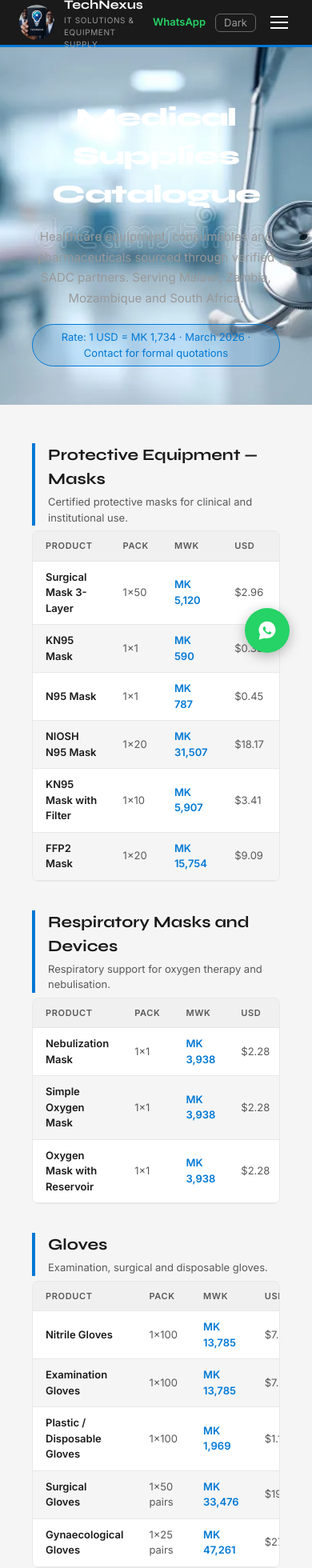
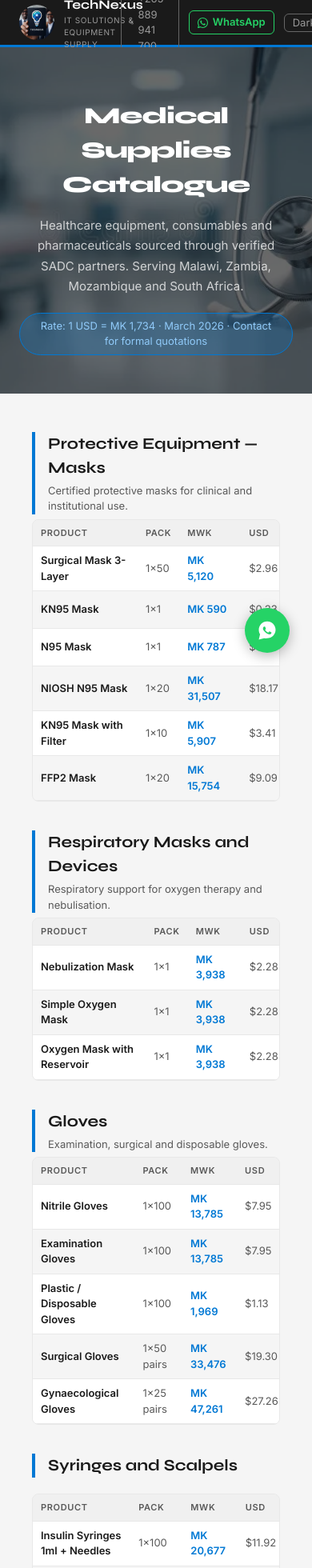
Before and after one commit to tafika-itaye/technexus-next, a Next.js app: page /medical-supplies in a window 390 px wide. Shown: the top 1960 px of the page at 80% size. Built offline with nearby package versions, Linux system fonts and the light colour scheme.

Commit message:
Mobile CSS, Nav icons+buttons, medical supplies hero fix, credentials hero clean

```diff
--- a/app/components/Nav.tsx
+++ b/app/components/Nav.tsx
@@ -58,8 +58,14 @@
         </Link>
 
         <div style={{ display: "flex", alignItems: "center", gap: "12px" }}>
-          <a href="tel:+265889941700" className="nav-phone" style={{ color: "var(--fl-neutral-40)", fontSize: "13px", textDecoration: "none" }}>+265 889 941 700</a>
-          <a href="https://wa.me/265889941700" target="_blank" rel="noopener" style={{ color: "#25D366", fontSize: "13px", fontWeight: 600, textDecoration: "none" }}>WhatsApp</a>
+          <a href="tel:+265889941700" className="nav-phone" style={{ display: "inline-flex", alignItems: "center", gap: "6px", color: "var(--fl-neutral-40)", fontSize: "13px", textDecoration: "none", border: "1px solid var(--fl-neutral-60)", borderRadius: "6px", padding: "4px 10px" }}>
+            <svg width="13" height="13" viewBox="0 0 24 24" fill="none" stroke="currentColor" strokeWidth="2" strokeLinecap="round" strokeLinejoin="round"><path d="M22 16.92v3a2 2 0 0 1-2.18 2 19.79 19.79 0 0 1-8.63-3.07A19.5 19.5 0 0 1 4.69 13.1 19.79 19.79 0 0 1 1.58 4.5 2 2 0 0 1 3.55 2.32h3a2 2 0 0 1 2 1.72c.127.96.361 1.903.7 2.81a2 2 0 0 1-.45 2.11L7.91 9.91a16 16 0 0 0 6 6l1.27-1.27a2 2 0 0 1 2.11-.45c.907.339 1.85.573 2.81.7A2 2 0 0 1 21.73 16.92z"/></svg>
+            +265 889 941 700
+          </a>
+          <a href="https://wa.me/265889941700" target="_blank" rel="noopener" style={{ display: "inline-flex", alignItems: "center", gap: "6px", color: "#25D366", fontSize: "13px", fontWeight: 600, textDecoration: "none", border: "1px solid #25D366", borderRadius: "6px", padding: "4px 10px" }}>
+            <svg width="13" height="13" viewBox="0 0 24 24" fill="currentColor"><path d="M17.472 14.382c-.297-.149-1.758-.867-2.03-.967-.273-.099-.471-.148-.67.15-.197.297-.767.966-.94 1.164-.173.199-.347.223-.644.075-.297-.15-1.255-.463-2.39-1.475-.883-.788-1.48-1.761-1.653-2.059-.173-.297-.018-.458.13-.606.134-.133.298-.347.446-.52.149-.174.198-.298.298-.497.099-.198.05-.371-.025-.52-.075-.149-.669-1.612-.916-2.207-.242-.579-.487-.5-.669-.51-.173-.008-.371-.01-.57-.01-.198 0-.52.074-.792.372-.272.297-1.04 1.016-1.04 2.479 0 1.462 1.065 2.875 1.213 3.074.149.198 2.096 3.2 5.077 4.487.709.306 1.262.489 1.694.625.712.227 1.36.195 1.871.118.571-.085 1.758-.719 2.006-1.413.248-.694.248-1.289.173-1.413-.074-.124-.272-.198-.57-.347z"/><path d="M12 0C5.373 0 0 5.373 0 12c0 2.123.558 4.115 1.535 5.845L.057 23.704a.5.5 0 0 0 .614.666l6.062-1.594A11.944 11.944 0 0 0 12 24c6.627 0 12-5.373 12-12S18.627 0 12 0zm0 22c-1.885 0-3.652-.518-5.166-1.42l-.37-.218-3.83 1.006 1.022-3.724-.24-.386A9.943 9.943 0 0 1 2 12C2 6.477 6.477 2 12 2s10 4.477 10 10-4.477 10-10 10z"/></svg>
+            WhatsApp
+          </a>
           <button
             onClick={toggleTheme}
             aria-label="Toggle theme"
--- a/app/credentials/CredentialsClient.tsx
+++ b/app/credentials/CredentialsClient.tsx
@@ -64,15 +64,15 @@
     <div style={{ background: BG, color: TEXT, fontFamily: "var(--font-body)", minHeight: "100vh" }}>
 
       {/* HERO */}
-      <div style={{ padding: "80px 40px 48px", textAlign: "center", borderBottom: "1px solid " + BORDER, backgroundImage: "url(/index_main/server_rack_2.webp)", backgroundSize: "cover", backgroundPosition: "center", position: "relative" }}>
-        <h1 style={{ fontFamily: "var(--font-syne)", fontSize: "clamp(2rem,5vw,3rem)", fontWeight: 800, color: "var(--fl-neutral-90)", letterSpacing: "-0.03em", marginBottom: "16px" }}>
+      <div style={{ padding: "64px 24px 48px", textAlign: "center", borderBottom: "1px solid " + BORDER, background: "var(--fl-neutral-90)" }}>
+        <h1 style={{ fontFamily: "var(--font-syne)", fontSize: "clamp(2rem,5vw,3rem)", fontWeight: 800, color: "#fff", letterSpacing: "-0.03em", marginBottom: "16px" }}>
           Company Credentials &amp; Contact
         </h1>
-        <p style={{ color: MUTED, fontSize: "16px", maxWidth: "600px", margin: "0 auto 24px", lineHeight: 1.7 }}>
+        <p style={{ color: "rgba(255,255,255,0.65)", fontSize: "15px", maxWidth: "600px", margin: "0 auto 24px", lineHeight: 1.7 }}>
           Registration details, compliance framework, diplomatic references and a direct enquiry form.
           Available for government tenders, private sector contracts and development partner procurement.
         </p>
-        <div style={{ display: "inline-block", background: "rgba(0,120,212,0.12)", border: "1px solid " + ACCENT, borderRadius: "999px", padding: "6px 20px", color: ACCENT, fontSize: "13px" }}>
+        <div style={{ display: "inline-block", background: "rgba(0,120,212,0.25)", border: "1px solid var(--fl-blue)", borderRadius: "999px", padding: "6px 20px", color: "#90caf9", fontSize: "13px" }}>
           MANePS Active · PPDA Registered · MRA Compliant · BRN.A6SNWQY
         </div>
       </div>
--- a/app/globals.css
+++ b/app/globals.css
@@ -33,9 +33,9 @@
   --font-display: 'Syne', sans-serif;
   --font-body:    'Inter', 'Segoe UI', system-ui, -apple-system, sans-serif;
   --nav-h:        64px;
+  --page-pad:     40px;
 }
 
-/* EIS dark theme tokens */
 [data-theme="eis"] {
   --c-bg:           #0a0f0d;
   --c-surface:      #111a14;
@@ -51,17 +51,8 @@
   --c-white:        #ffffff;
 }
 
-*, *::before, *::after {
-  box-sizing: border-box;
-  margin: 0;
-  padding: 0;
-}
-
-html {
-  scroll-behavior: smooth;
-  overflow-x: clip;
-}
-
+*, *::before, *::after { box-sizing: border-box; margin: 0; padding: 0; }
+html { scroll-behavior: smooth; overflow-x: clip; }
 body {
   font-family: var(--font-body);
   background: var(--bg);
@@ -71,28 +62,11 @@
   font-size: 15px;
   -webkit-font-smoothing: antialiased;
 }
+a { color: var(--accent); text-decoration: none; }
+a:hover { text-decoration: underline; color: var(--accent-dark); }
+img { max-width: 100%; display: block; }
+*:focus-visible { outline: 2px solid var(--accent); outline-offset: 2px; }
 
-a {
-  color: var(--accent);
-  text-decoration: none;
-}
-
-a:hover {
-  text-decoration: underline;
-  color: var(--accent-dark);
-}
-
-img {
-  max-width: 100%;
-  display: block;
-}
-
-*:focus-visible {
-  outline: 2px solid var(--accent);
-  outline-offset: 2px;
-}
-
-/* Dark colour scheme */
 [data-color-scheme="dark"] {
   --bg:          #111111;
   --surface:     #1a1a1a;
@@ -102,32 +76,84 @@
   --border:      #2a2a2a;
 }
 
-/* Nav mobile */
+/* NAV */
 .nav-links {
   display: flex;
   flex-wrap: wrap;
   padding: 0 24px;
   gap: 2px;
 }
+
+/* MOBILE OVERRIDES */
 @media (max-width: 768px) {
-  .ham-btn {
-    display: flex !important;
-  }
-  .nav-phone {
-    display: none;
-  }
+  :root { --page-pad: 16px; }
+
+  /* Nav */
+  .ham-btn { display: flex !important; }
+  .nav-phone { display: none; }
   .nav-links {
     display: none;
     flex-direction: column;
     padding: 8px 0;
     border-top: 1px solid #2a2a2a;
   }
-  .nav-links.nav-open {
-    display: flex;
-  }
+  .nav-links.nav-open { display: flex; }
   .nav-links a {
     padding: 12px 24px !important;
     border-bottom: none !important;
     border-top: 1px solid #2a2a2a;
   }
+
+  /* Page padding */
+  .page-hero { padding: 48px 16px 32px !important; }
+  .page-content { padding: 24px 16px !important; }
+
+  /* Grid collapses */
+  .mobile-stack { grid-template-columns: 1fr !important; }
+  .mobile-stack-2 { grid-template-columns: 1fr 1fr !important; }
+
+  /* Hero headings */
+  .hero-title { font-size: 1.8rem !important; }
+
+  /* Tables */
+  table { font-size: 12px !important; }
+  th, td { padding: 8px 10px !important; }
+
+  /* WA FAB — smaller, higher to avoid browser chrome */
+  .wa-fab {
+    width: 48px !important;
+    height: 48px !important;
+    bottom: 20px !important;
+    right: 16px !important;
+  }
+
+  /* EIS stats grid — 2 col on mobile */
+  .stats-grid { grid-template-columns: 1fr 1fr !important; }
+
+  /* EIS features — single col */
+  .features-grid { grid-template-columns: 1fr !important; }
+
+  /* EIS process — scroll horizontally */
+  .process-grid {
+    grid-template-columns: repeat(5, minmax(160px, 1fr)) !important;
+    overflow-x: auto;
+  }
+
+  /* Pricing cards — single col */
+  .plans-grid { grid-template-columns: 1fr !important; }
+
+  /* Form grids */
+  .form-grid-2 { grid-template-columns: 1fr !important; }
+
+  /* Service cards */
+  .service-grid { grid-template-columns: 1fr !important; }
+
+  /* Contact grid on EIS */
+  .contact-grid { grid-template-columns: 1fr !important; gap: 32px !important; }
 }
+
+@media (max-width: 480px) {
+  :root { --page-pad: 12px; }
+  .stats-grid { grid-template-columns: 1fr 1fr !important; }
+  .mobile-stack-2 { grid-template-columns: 1fr !important; }
+}
--- a/app/medical-supplies/page.tsx
+++ b/app/medical-supplies/page.tsx
@@ -231,15 +231,18 @@
 export default function MedicalSuppliesPage() {
   return (
     <div style={{ background: BG, minHeight: "100vh" }}>
-      <div style={{ background: "var(--fl-neutral-90)", padding: "64px 40px 48px", textAlign: "center", backgroundImage: "url(/index_main/medical_equipment_1.webp)", backgroundSize: "cover", backgroundPosition: "center", position: "relative" }}>
-        <h1 style={{ fontFamily: "var(--font-syne)", fontSize: "clamp(2rem,5vw,3rem)", fontWeight: 800, color: "#fff", letterSpacing: "-0.03em", marginBottom: "16px" }}>
-          Medical Supplies Catalogue
-        </h1>
-        <p style={{ color: "#999", fontSize: "15px", maxWidth: "640px", margin: "0 auto 20px", lineHeight: 1.7 }}>
-          Healthcare equipment, consumables and pharmaceuticals sourced through verified SADC partners. Serving Malawi, Zambia, Mozambique and South Africa.
-        </p>
-        <div style={{ display: "inline-block", background: "rgba(0,120,212,0.15)", border: "1px solid var(--fl-blue)", borderRadius: "999px", padding: "6px 20px", color: "var(--fl-blue)", fontSize: "13px" }}>
-          Rate: 1 USD = MK 1,734 · March 2026 · Contact for formal quotations
+      <div style={{ position: "relative", background: "var(--fl-neutral-90)", minHeight: "280px", display: "flex", alignItems: "center", justifyContent: "center", textAlign: "center", overflow: "hidden" }}>
+        <img src="/index_main/medical_equipment_1.webp" alt="" aria-hidden="true" style={{ position: "absolute", inset: 0, width: "100%", height: "100%", objectFit: "cover", objectPosition: "center", opacity: 0.35 }} loading="eager" fetchPriority="high" />
+        <div style={{ position: "relative", zIndex: 1, padding: "64px 24px 48px" }}>
+          <h1 style={{ fontFamily: "var(--font-syne)", fontSize: "clamp(1.8rem,5vw,3rem)", fontWeight: 800, color: "#fff", letterSpacing: "-0.03em", marginBottom: "16px" }}>
+            Medical Supplies Catalogue
+          </h1>
+          <p style={{ color: "rgba(255,255,255,0.75)", fontSize: "15px", maxWidth: "640px", margin: "0 auto 20px", lineHeight: 1.7 }}>
+            Healthcare equipment, consumables and pharmaceuticals sourced through verified SADC partners. Serving Malawi, Zambia, Mozambique and South Africa.
+          </p>
+          <div style={{ display: "inline-block", background: "rgba(0,120,212,0.25)", border: "1px solid var(--fl-blue)", borderRadius: "999px", padding: "6px 20px", color: "#90caf9", fontSize: "13px" }}>
+            Rate: 1 USD = MK 1,734 · March 2026 · Contact for formal quotations
+          </div>
         </div>
       </div>
 
```
